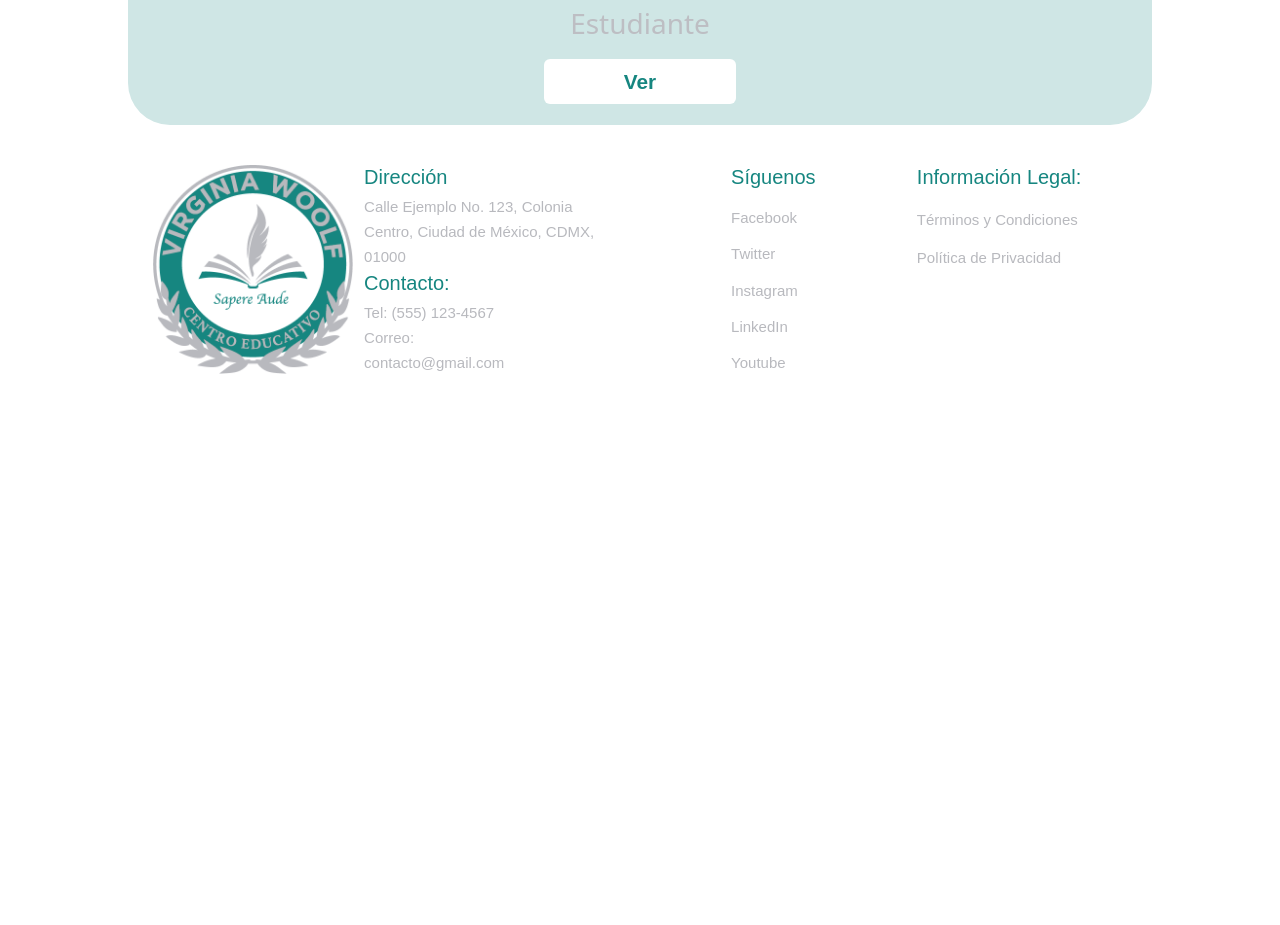
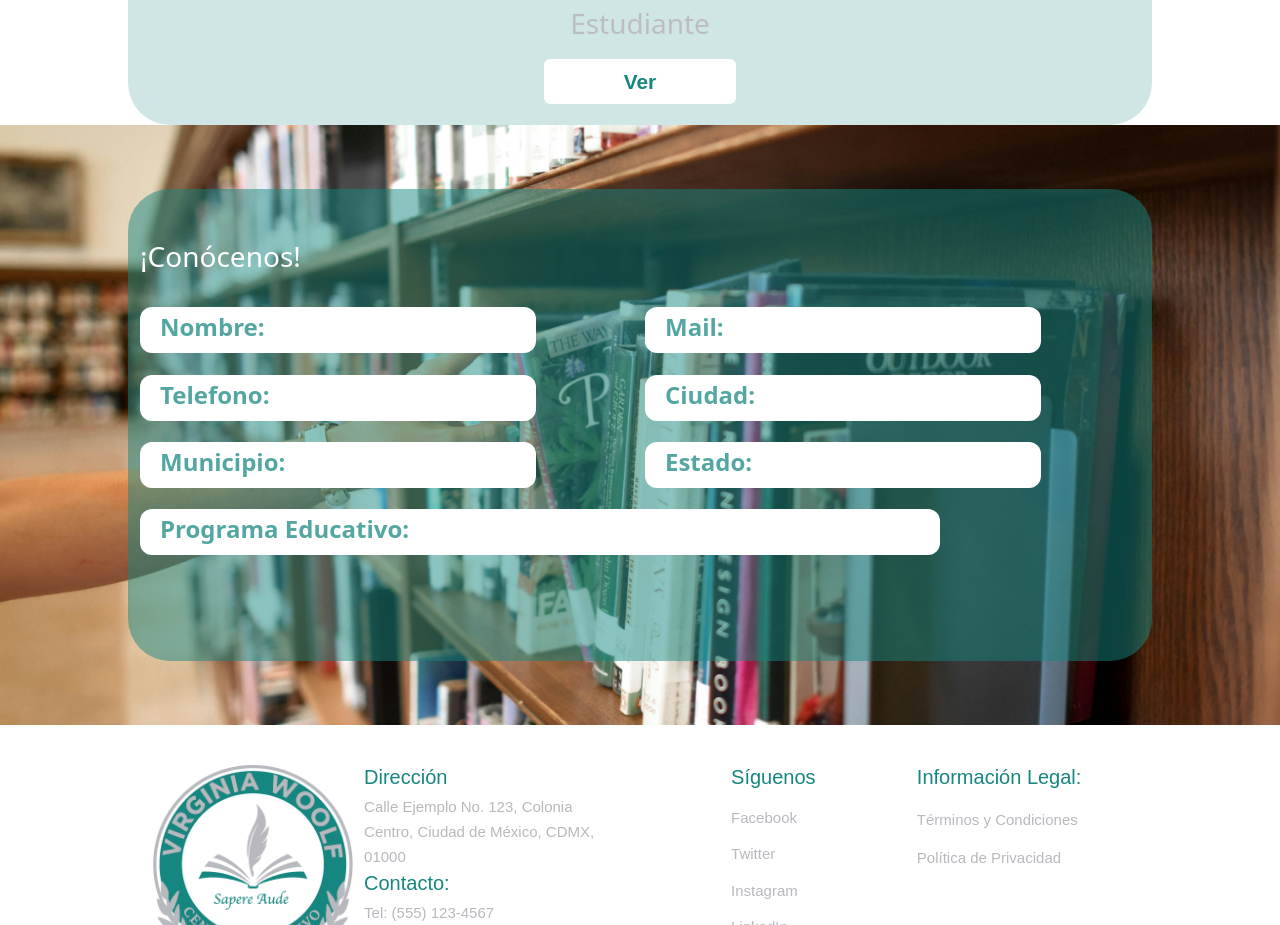
Before and after one commit to MiniHiip/virginia_woolf_web, an Angular app in the folder virginia_woolf_web/: page /footer in a window 1280 px wide. Shown: the part 2487-3412 px from the top of the page. Before the commit the page ends 2901 px from the top, so only its background shows below. Built offline with nearby package versions, Linux system fonts and the light colour scheme; a web font is replaced by a local one.

Commit message:
contact-us done

```diff
--- a/virginia_woolf_web/src/app/app.component.html
+++ b/virginia_woolf_web/src/app/app.component.html
@@ -3,4 +3,5 @@
 <app-first-module></app-first-module>
 <app-enroll-section></app-enroll-section>
 <app-about-s></app-about-s>
+<app-contact-us></app-contact-us>
 <app-footer></app-footer>
--- a/virginia_woolf_web/src/app/app.component.ts
+++ b/virginia_woolf_web/src/app/app.component.ts
@@ -7,6 +7,7 @@ import { CommonModule } from '@angular/common'; // Importa módulos necesarios
 import { RouterModule } from '@angular/router'; // Importa el módulo de rutas si lo necesitas
 import { FirstModuleComponent } from './first-module/first-module.component';
 import { AboutSComponent } from './about-s/about-s.component';
+import { ContactUsComponent } from './contact-us/contact-us.component';
 
 @Component({
   selector: 'app-root',
@@ -19,7 +20,8 @@ import { AboutSComponent } from './about-s/about-s.component';
     FooterComponent,
     FirstModuleComponent,
     EnrollSectionComponent,
-    AboutSComponent
+    AboutSComponent,
+    ContactUsComponent
   ],
   templateUrl: './app.component.html',
   styleUrl: './app.component.scss'
--- /dev/null
+++ b/virginia_woolf_web/src/app/contact-us/contact-us.component.html
@@ -0,0 +1,16 @@
+<div class="background">
+    <div class="blur">
+        <div class="container">
+            <h3>
+                ¡Conócenos!
+            </h3>
+            <input type="text" name="Nombre" id="Nombre" placeholder="Nombre:">
+            <input type="text" name="Telefono" id="Telefono" placeholder="Telefono:">
+            <input type="text" name="Municipio" id="Municipio" placeholder="Municipio:">
+            <input type="text" name="Mail" id="Mail" placeholder="Mail:">
+            <input type="text" name="Ciudad" id="Ciudad" placeholder="Ciudad:">
+            <input type="text" name="Estado" id="Estado" placeholder="Estado:">
+            <input type="text" name="ProgramaEducativo" id="ProgramaEducativo" placeholder="Programa Educativo:">
+        </div>
+    </div>
+</div>
--- /dev/null
+++ b/virginia_woolf_web/src/app/contact-us/contact-us.component.scss
@@ -0,0 +1,88 @@
+.background {
+    display: flex;
+    height: 75vh;
+    justify-content: center;
+    background-image: url('/img/contact-us-bg.jpg');
+    background-size: cover; /* Asegura que la imagen cubra el contenedor */
+    background-position: center; /* Centra la imagen dentro del contenedor */
+    background-repeat: no-repeat; /* Evita que la imagen se repita */
+}
+
+
+.blur{
+    width: 80%;
+    display: flex;
+    justify-content: center;
+    margin: 5%;
+    border-radius: 42px;
+    background:  #1686807e 0% 0% no-repeat padding-box;
+}
+.container {
+    margin-top: 5%;
+    display: grid;
+    grid-template-columns: repeat(2, 1fr); /* 4 columnas */
+    grid-template-rows: repeat(5, 11%);  /* Auto ajusta la altura de las filas */
+    grid-column-gap: 1%; /* Espacio entre columnas */
+    grid-row-gap: 5%;    /* Espacio entre filas */
+}
+
+/* Asegúrate de que el h1 esté en la primera columna y primera fila */
+.container h3 {
+    color: white;
+    grid-column: 1 / 2; /* Ocupa la primera columna */
+    grid-row: 1 / 2;    /* Ocupa la primera fila */
+}
+
+/* Input Nombre en la segunda fila, primera columna */
+#Nombre {
+    grid-column: 1 / 2; /* Primera columna */
+    grid-row: 2 / 3;    /* Segunda fila */
+}
+
+/* Input Mail a la derecha del Nombre */
+#Mail {
+    grid-column: 2 / 3; /* Segunda columna */
+    grid-row: 2 / 3;    /* Segunda fila */
+}
+
+/* Input Telefono en la tercera fila, primera columna */
+#Telefono {
+    grid-column: 1 / 2; /* Primera columna */
+    grid-row: 3 / 4;    /* Tercera fila */
+}
+
+/* Input Ciudad a la derecha del Telefono */
+#Ciudad {
+    grid-column: 2 / 3; /* Segunda columna */
+    grid-row: 3 / 4;    /* Tercera fila */
+}
+
+/* Input Municipio en la cuarta fila, primera columna */
+#Municipio {
+    grid-column: 1 / 2; /* Primera columna */
+    grid-row: 4 / 5;    /* Cuarta fila */
+}
+
+/* Input Estado a la derecha del Municipio */
+#Estado {
+    grid-column: 2 / 3; /* Segunda columna */
+    grid-row: 4 / 5;    /* Cuarta fila */
+}
+
+#ProgramaEducativo {
+    grid-column: 1 / 3; /* Abarca desde la primera columna hasta la tercera columna */
+    grid-row: 5 / 6;    /* Quinta fila */
+}
+
+input{
+    border-radius: 12px;
+    width: 80%;
+    padding-left: 20px;
+    border: #16868000;
+}
+
+input::placeholder {
+    color: #168680bb; /* Cambia el color del texto del placeholder */
+    font-size: 24px; /* Cambia el tamaño del texto del placeholder */
+    font-weight: 600;
+}
```
Also changed, not shown: virginia_woolf_web/src/app/contact-us/contact-us.component.ts (added, +12 -0 lines), virginia_woolf_web/public/img/contact-us-bg.jpg (added), 1 other file (tests, documents, lock files or other folders).
